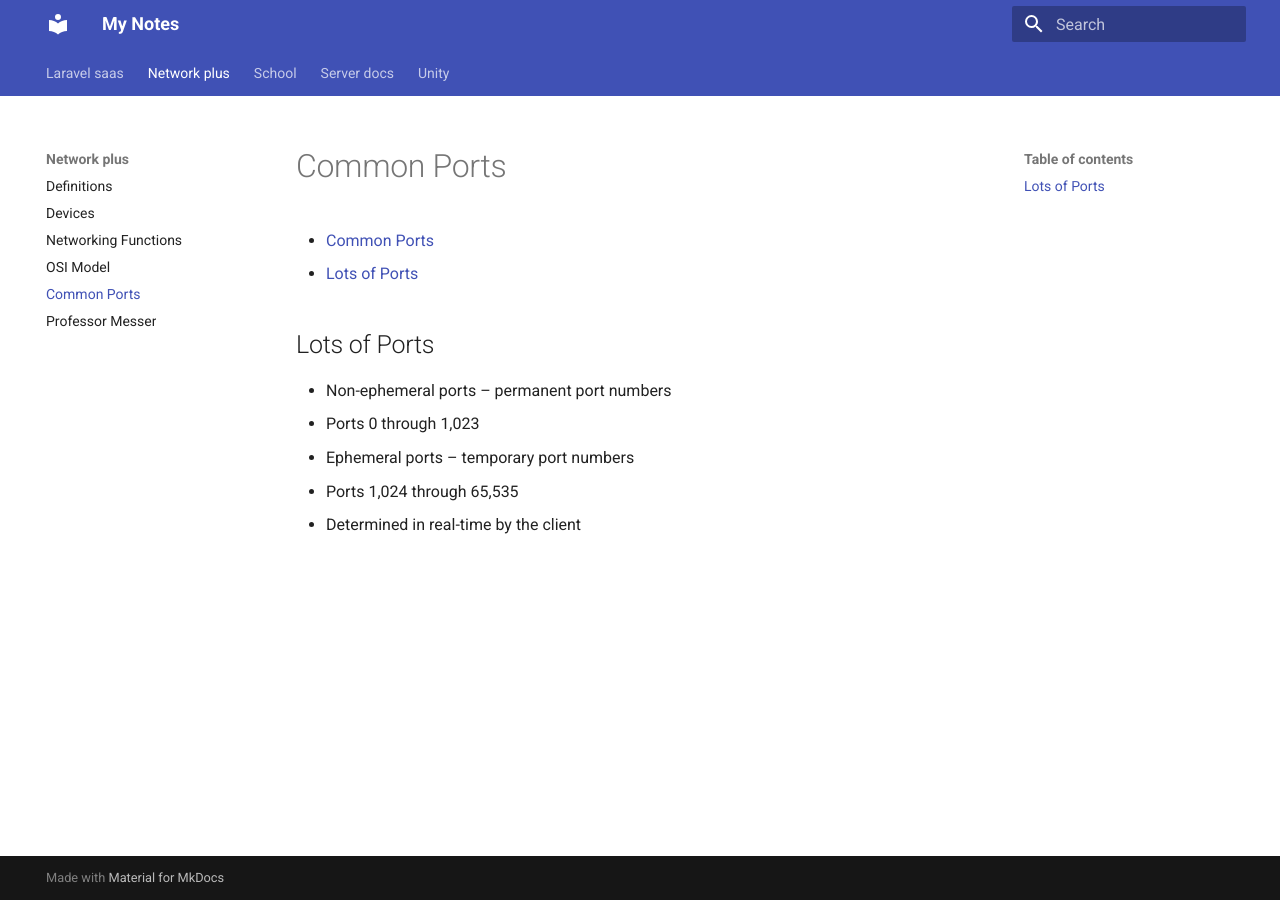
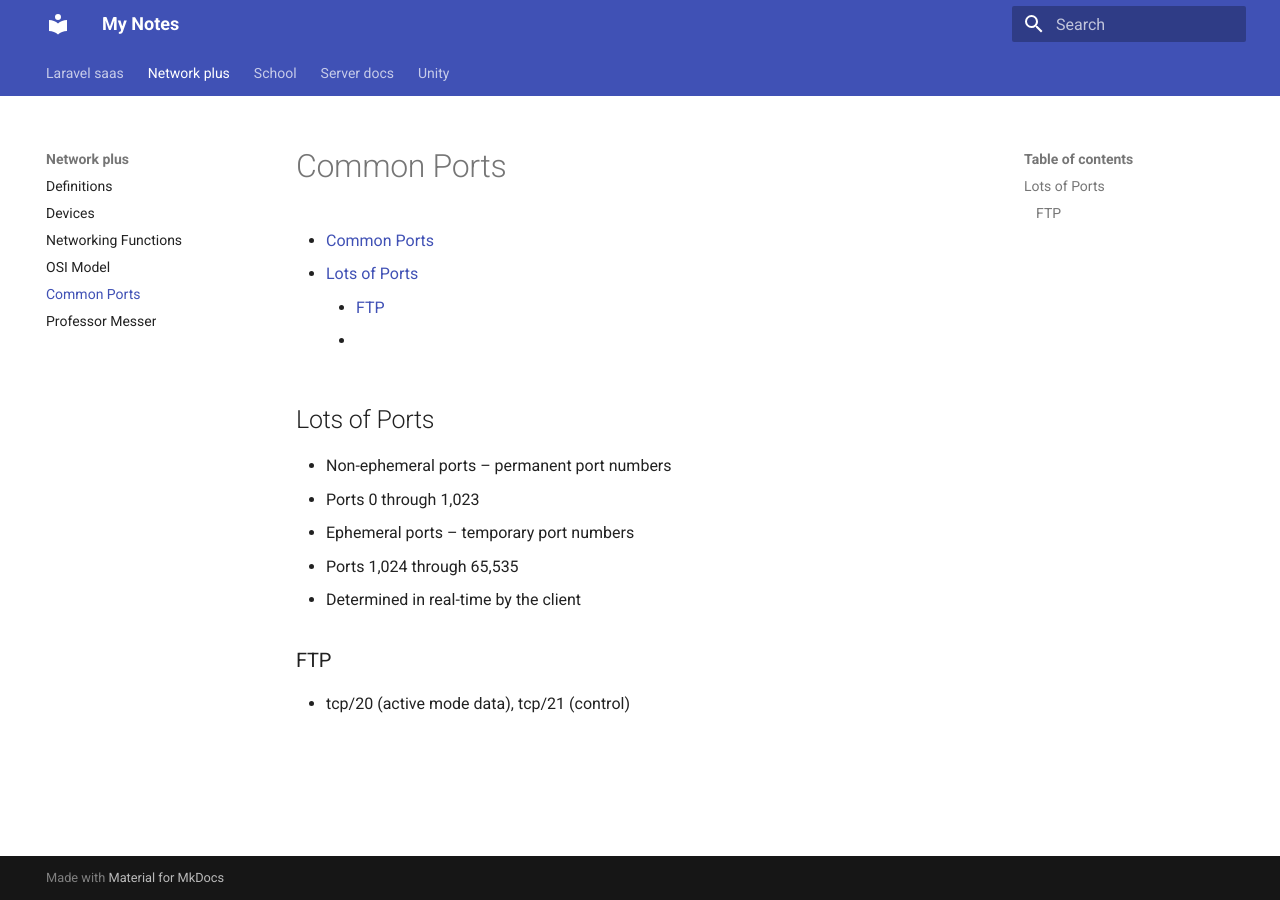
Before and after one commit to MacIntyre-22/notes, an MkDocs documentation site: the page built from public/network_plus/ports.md, in a window 1280 px wide. Built offline with MkDocs 1.6.1 and Material for MkDocs 9.7.7, drawn with Linux system fonts in a browser that asks for light colours.

Commit message:
Mar 18, 2026, 6:48 PM

```diff
--- a/public/network_plus/ports.md
+++ b/public/network_plus/ports.md
@@ -2,6 +2,8 @@
 
 - [Common Ports](#common-ports)
   - [Lots of Ports](#lots-of-ports)
+    - [FTP](#ftp)
+    - [](#)
 
 ## Lots of Ports
 - Non-ephemeral ports – permanent port numbers
@@ -9,3 +11,9 @@
 - Ephemeral ports – temporary port numbers
   - Ports 1,024 through 65,535
   - Determined in real-time by the client
+
+
+### FTP
+- tcp/20 (active mode data), tcp/21 (control)
+
+###
```
